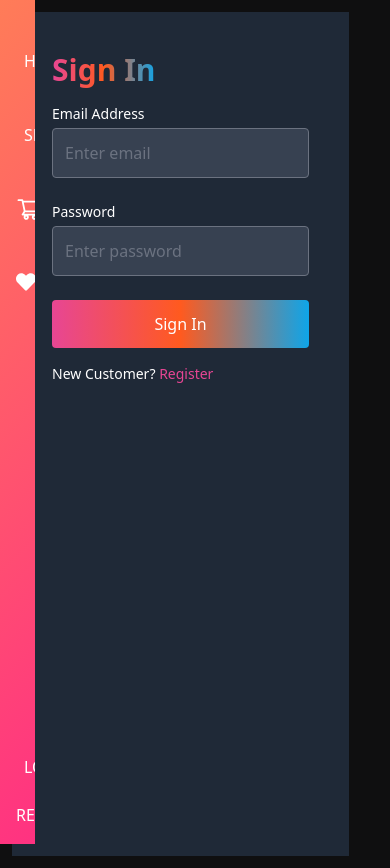
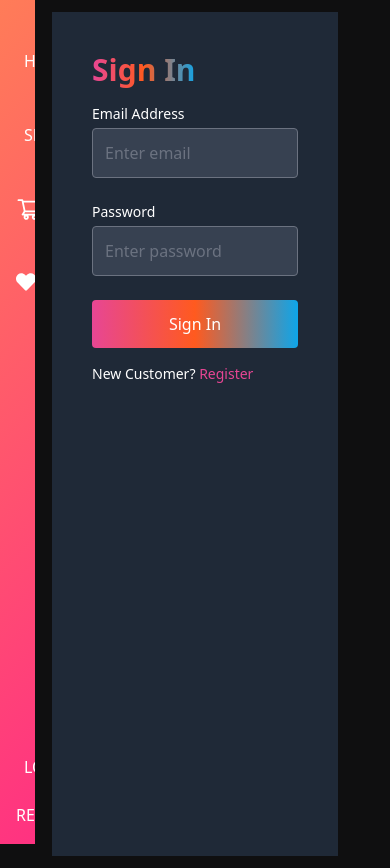
Before and after one commit to TabrejQuadir/MERN_ECOMMERCE, a React (Vite) app in the folder frontend/: page /login in a window 390 px wide. Built offline with nearby package versions, Linux system fonts and the light colour scheme; no server answers.

Commit message:
Deploying

```diff
--- a/frontend/src/pages/Auth/Login.jsx
+++ b/frontend/src/pages/Auth/Login.jsx
@@ -73,7 +73,7 @@
   }, [isError, error]);
 
   return (
-    <div className="flex min-h-screen">
+    <div className="flex min-h-screen px-10">
       <div className="md:flex md:flex-col md:justify-center md:w-1/2 p-10 bg-gray-800 text-white">
         <h1 className="text-3xl font-bold mb-4">
           <span className="bg-gradient-to-r text-transparent bg-clip-text from-pink-500 via-orange-500 to-sky-500">Sign In</span>
--- a/frontend/src/pages/Auth/Register.jsx
+++ b/frontend/src/pages/Auth/Register.jsx
@@ -47,7 +47,7 @@
   };
 
   return (
-    <div className="flex flex-col md:flex-row min-h-screen">
+    <div className="flex flex-col md:flex-row min-h-screen px-10">
       <div className="md:w-1/2 flex flex-col justify-center p-10 bg-gray-800 text-white">
         <h1 className="text-3xl font-bold mb-4">
           <span className="bg-gradient-to-r text-transparent bg-clip-text from-orange-300 via-pink-500 to-sky-500">
--- a/frontend/vite.config.js
+++ b/frontend/vite.config.js
@@ -7,12 +7,12 @@
   server: {
     proxy: {
       "/api/": {
-        target: "https://mern-ecommerce-backend-f3fi.onrender.com",
+        target: "https://mern-ecommerce-backend-38vy.onrender.com",
         changeOrigin: true,
         secure: false,
       },
       "/uploads/": {
-        target: "https://mern-ecommerce-backend-f3fi.onrender.com",
+        target: "https://mern-ecommerce-backend-38vy.onrender.com",
         changeOrigin: true,
         secure: false,
       },
```
